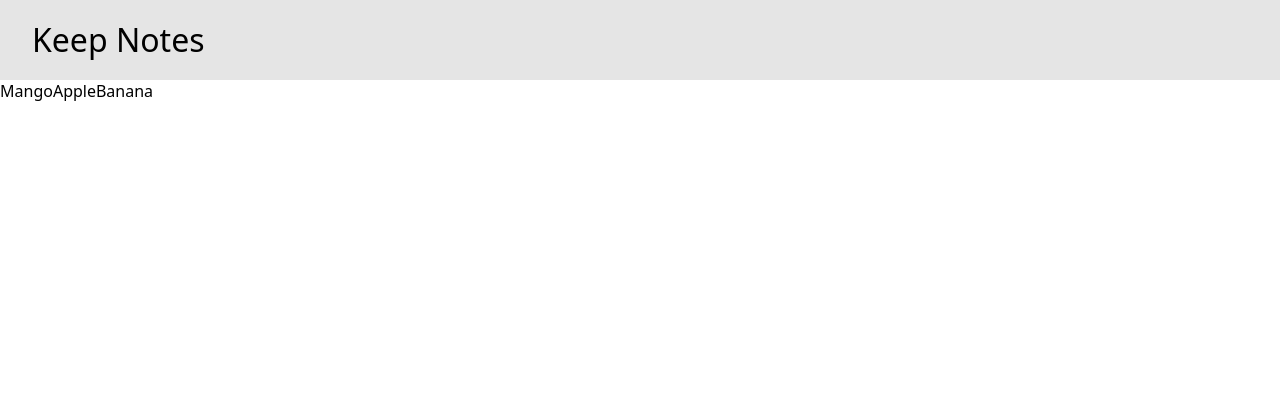
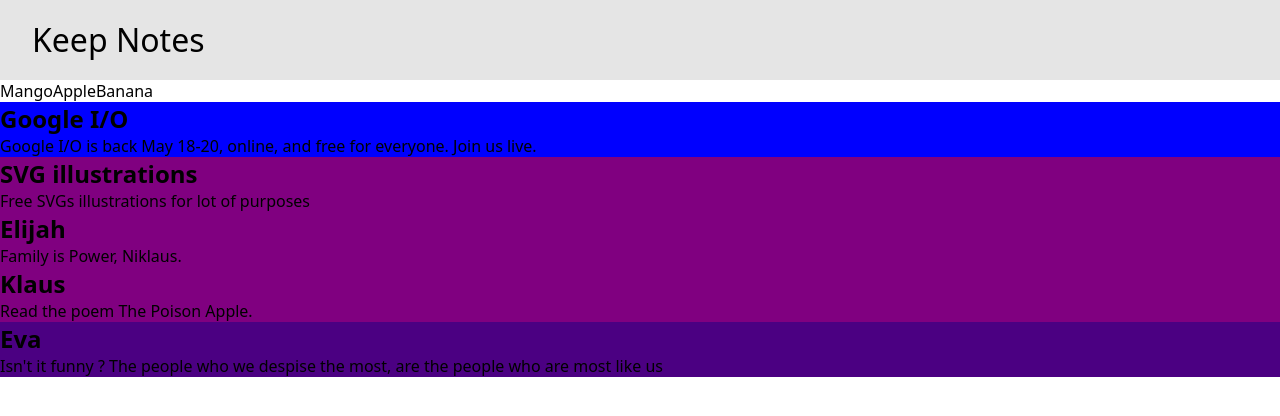
Before and after one commit to akshatmittal61/learn-react-keep, a React (Create React App) app: page / in a window 1280 px wide. Shown: the top 416 px of the page. Built offline with nearby package versions, Linux system fonts and the light colour scheme.

Commit message:
mapping array of objects

```diff
--- a/src/App.jsx
+++ b/src/App.jsx
@@ -1,19 +1,27 @@
 import React from "react";
 import Header from "./components/Header/Header";
-import { fruits } from "./resources";
+import notes, { fruits } from "./resources";
 import "./style.css";
 
 const App = () => {
 	return (
 		<>
 			<Header />
-			{
-        fruits.map(
-          (fruit, index) => {
-			  	  return <span key={index}>{fruit}</span>;
-			    }
-        )
-      }
+			{fruits.map((fruit, index) => {
+				return <span key={index}>{fruit}</span>;
+			})}
+			{notes.map((note, index) => {
+				return (
+					<div
+						className="note"
+						style={{ backgroundColor: note.color }}
+						key={index}
+					>
+						<h2>{note.title}</h2>
+						<p>{note.about}</p>
+					</div>
+				);
+			})}
 		</>
 	);
 };
--- a/src/resources.js
+++ b/src/resources.js
@@ -1,28 +1,28 @@
 let notes = [
 	{
 		title: "Google I/O",
-		description:
+		about:
 			"Google I/O is back May 18-20, online, and free for everyone. Join us live.",
 		color: "blue",
 	},
 	{
 		title: "SVG illustrations",
-		description: "Free SVGs illustrations for lot of purposes",
+		about: "Free SVGs illustrations for lot of purposes",
 		color: "purple",
 	},
 	{
 		title: "Elijah",
-		description: "Family is Power, Niklaus.",
+		about: "Family is Power, Niklaus.",
 		color: "purple",
 	},
 	{
 		title: "Klaus",
-		description: "Read the poem The Poison Apple.",
+		about: "Read the poem The Poison Apple.",
 		color: "purple",
 	},
 	{
 		title: "Eva",
-		description:
+		about:
 			"Isn't it funny ? The people who we despise the most, are the people who are most like us",
 		color: "indigo",
 	},
```
